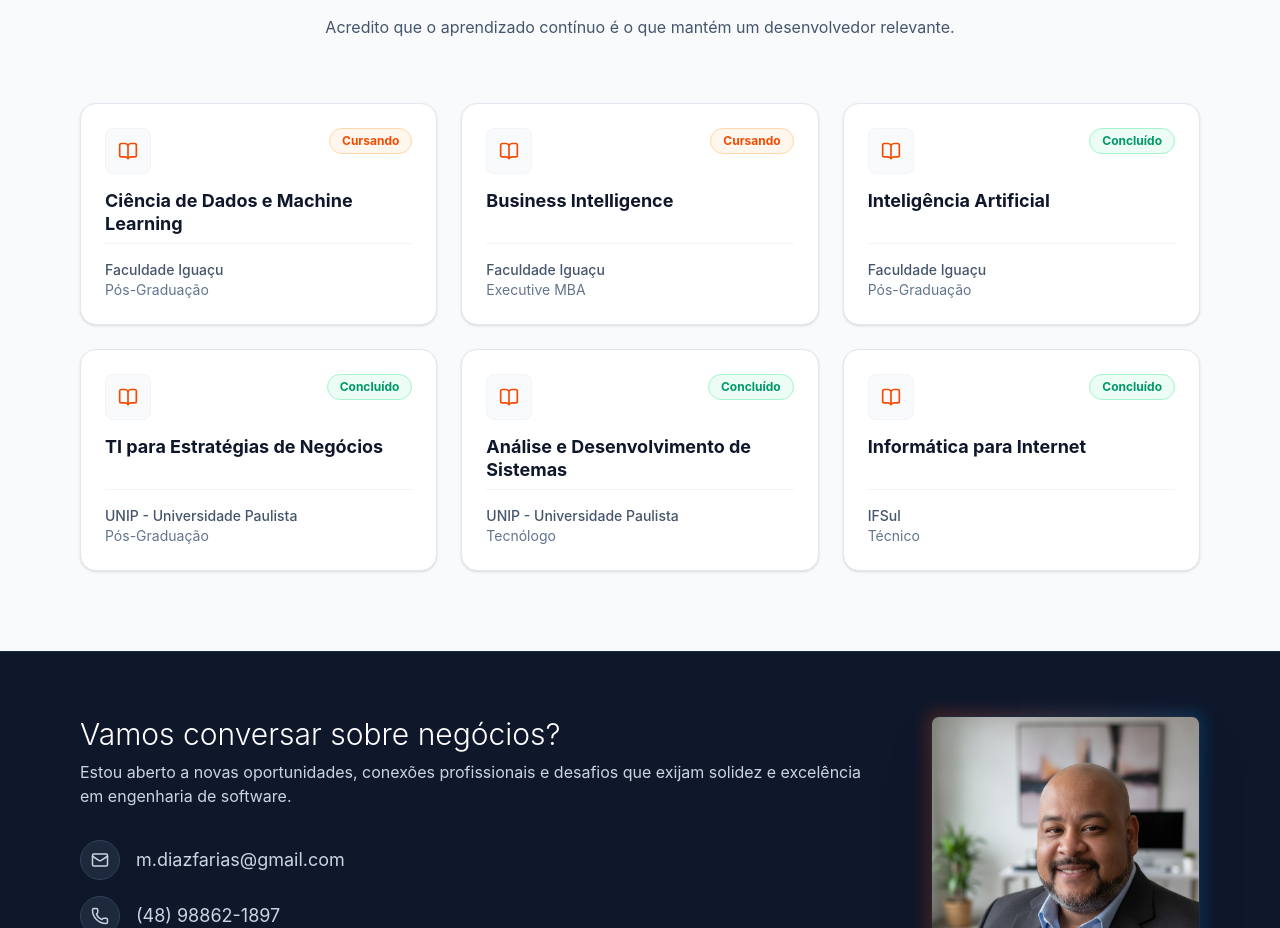
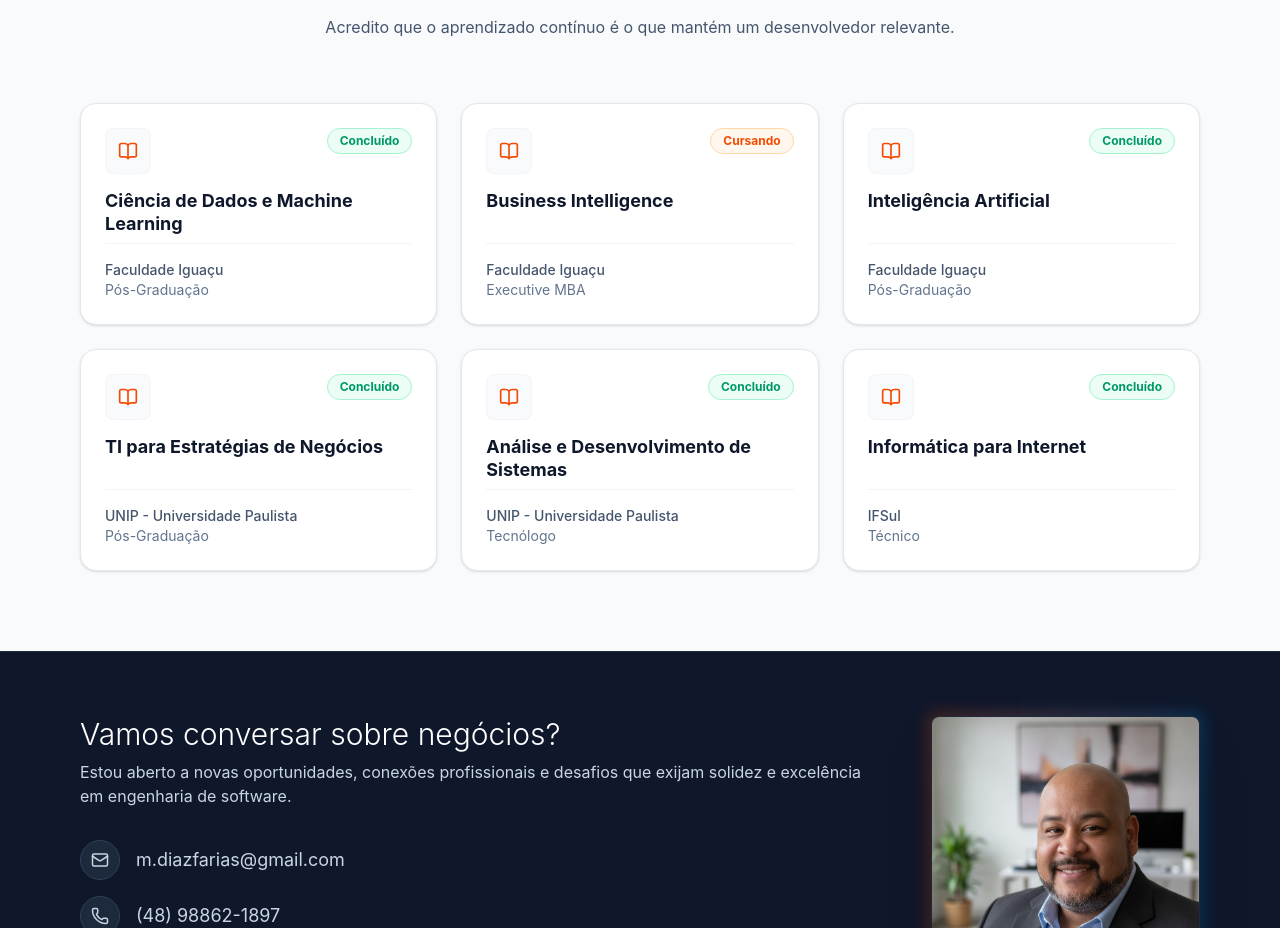
Before and after one commit to marcosadiazfarias-hub/cv-marcos-farias, a React (Vite) app: page / in a window 1280 px wide. Shown: the part 3626-4554 px from the top of the page. Built offline with nearby package versions, Linux system fonts and the light colour scheme.

Commit message:
fix: update academic status from 'Cursando' to 'Concluído'

```diff
--- a/src/App.jsx
+++ b/src/App.jsx
@@ -64,7 +64,7 @@ const ACADEMIC = [
     course: "Ciência de Dados e Machine Learning",
     institution: "Faculdade Iguaçu",
     type: "Pós-Graduação",
-    status: "Cursando"
+    status: "Concluído"
   },
   {
     course: "Business Intelligence",
```
